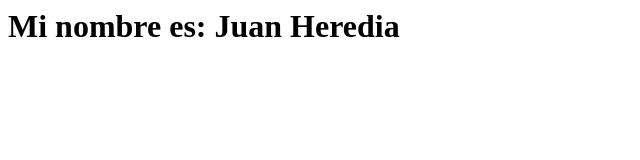
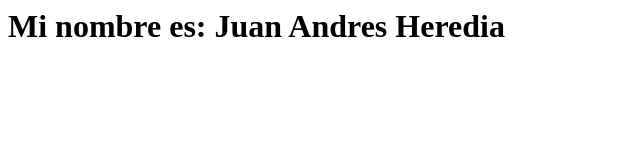
Before and after one commit to HerediaJuan82/juan_Repositorio3, a plain HTML site: page index.html in a window 1280 px wide. Shown: the whole page, without its empty margins (0-640 px from the left). Drawn offline with Linux system fonts and the light colour scheme.

Commit message:
Update index.html

```diff
--- a/index.html
+++ b/index.html
@@ -3,6 +3,6 @@
     <title>M1 Portafolio</title>
   </head>
   <body>
-    <h1> Mi nombre es: Juan Heredia </h1>
+    <h1> Mi nombre es: Juan Andres Heredia </h1>
   </body>
 </html>
```
